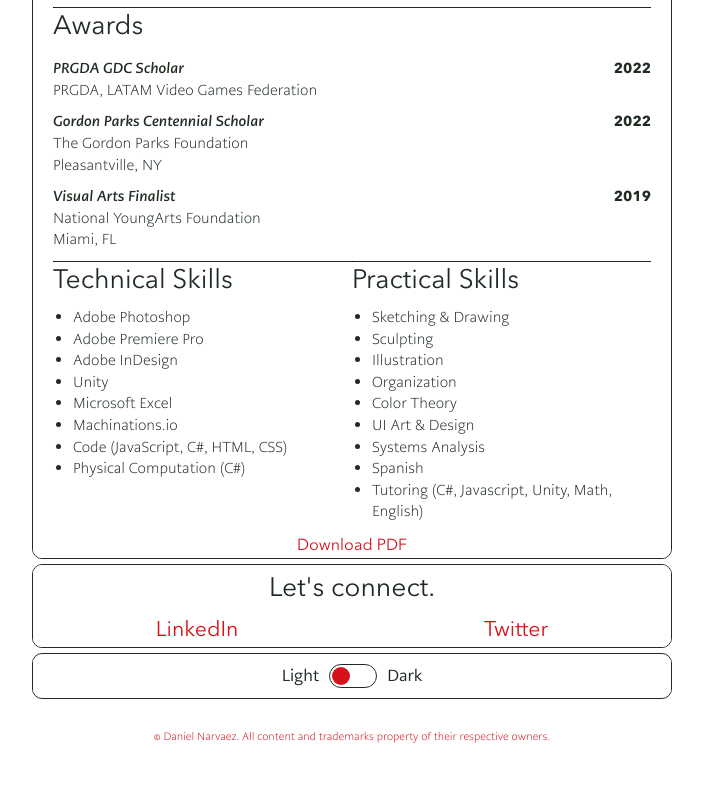
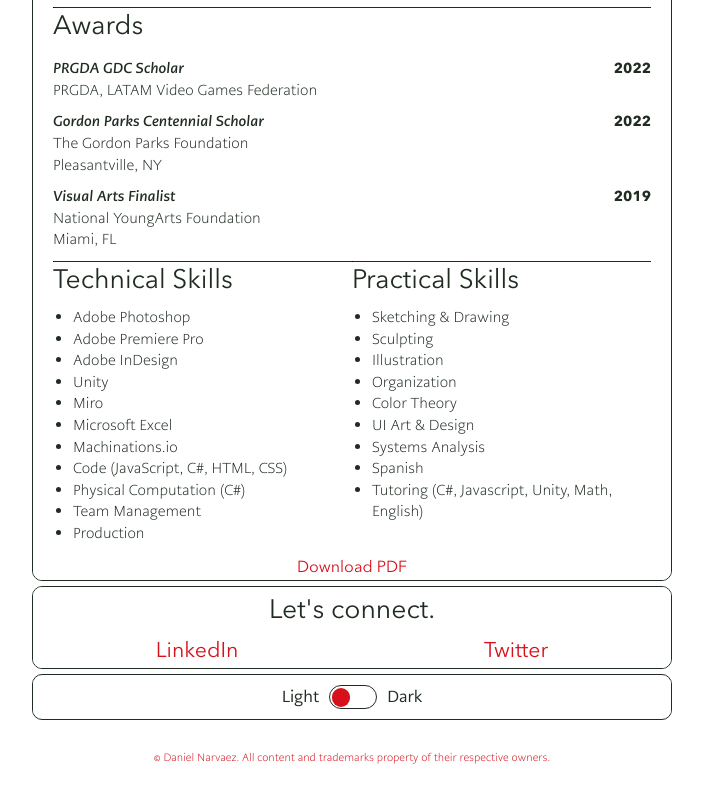
Before and after one commit to BXNarvaez/BXNarvaez.github.io, a website: page resume.html in a window 1280 px wide. Shown: the part 831-1622 px from the top of the page, without its empty margins (288-991 px from the left). Before the commit the page ends 1601 px from the top, so only its background shows below. Drawn offline with Linux system fonts and the light colour scheme.

Commit message:
Update resume.html

```diff
--- a/resume.html
+++ b/resume.html
@@ -264,10 +264,13 @@
                             <li>Adobe Premiere Pro</li>
                             <li>Adobe InDesign</li>
                             <li>Unity</li>
+                            <li>Miro</li>
                             <li>Microsoft Excel</li>
                             <li>Machinations.io</li>
                             <li>Code (JavaScript, C#, HTML, CSS)</li>
                             <li>Physical Computation (C#)</li>
+                            <li>Team Management</li>
+                            <li>Production</li>
 
                         </ul>
 
```
